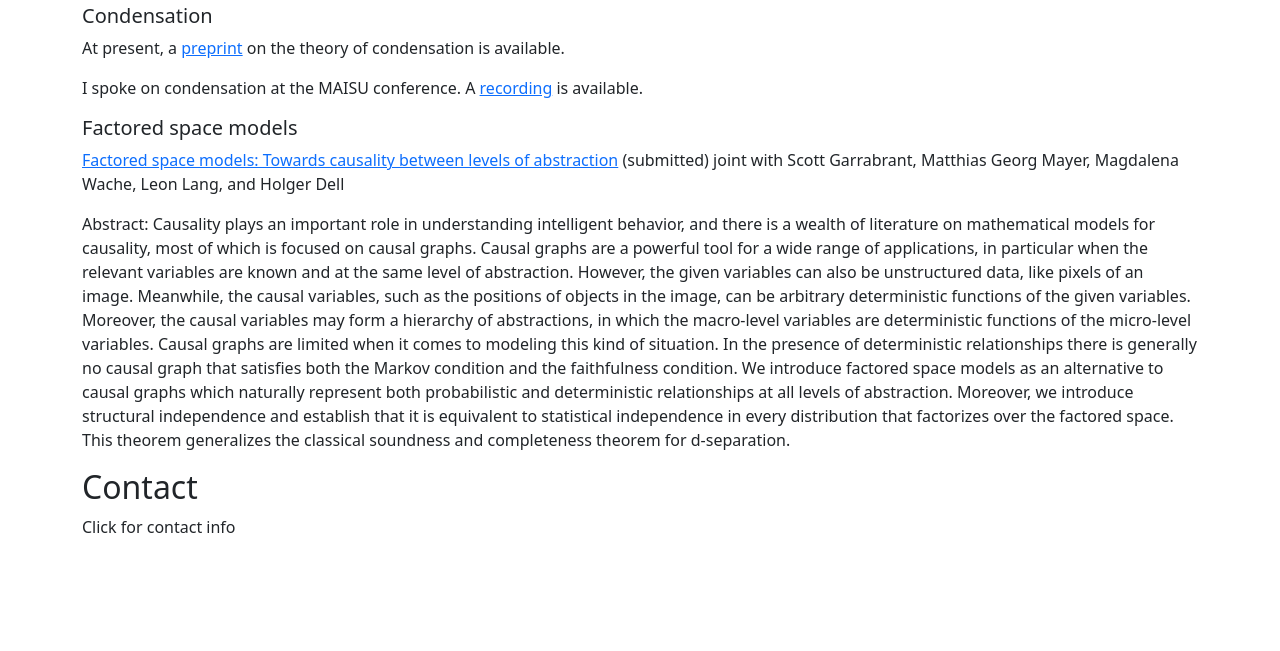
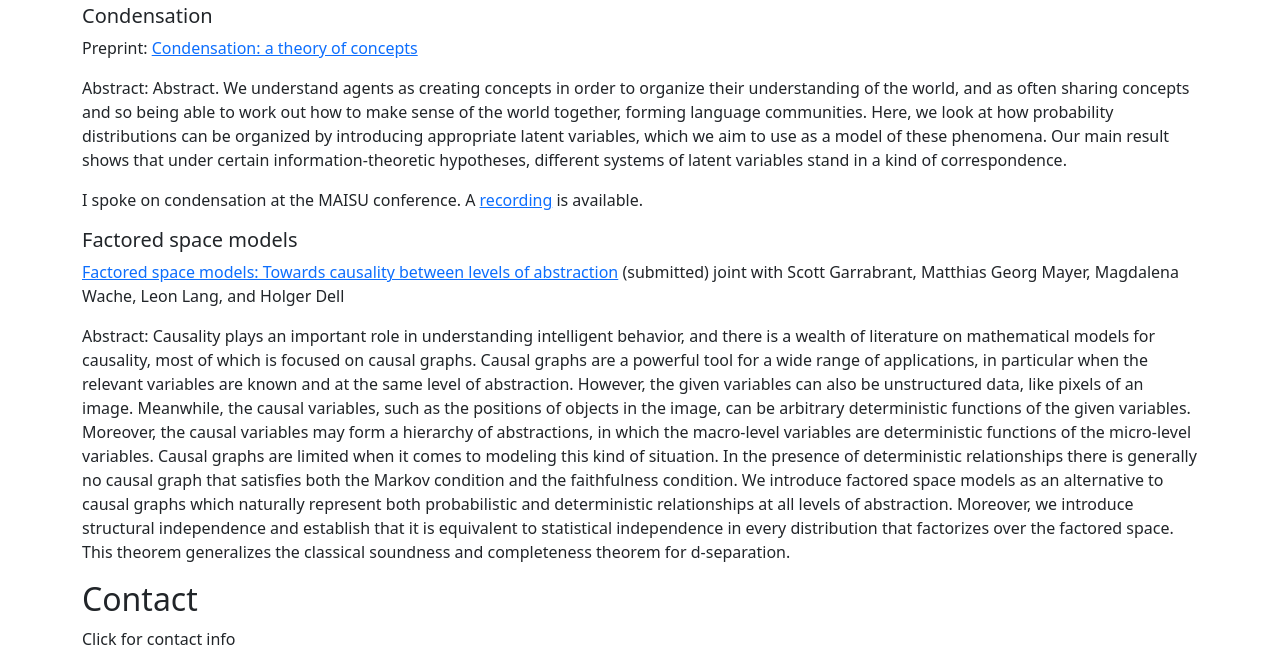
Before and after one commit to SamEisenstat/SamEisenstat.github.io, a plain HTML site: page docs/index.html in a window 1280 px wide. Shown: the part 234-885 px from the top of the page. Before the commit the page ends 800 px from the top, so only its background shows below. Drawn offline with nearby package versions, Linux system fonts and the light colour scheme.

Commit message:
Update main page on condensation.

```diff
--- a/docs/index.html
+++ b/docs/index.html
@@ -34,7 +34,10 @@
         Condensation
       </h3>
       <p>
-      At present, a <a href="doc/condensation-25-07.pdf">preprint</a> on the theory of condensation is available.
+      Preprint: <a href="doc/condensation-25-07.pdf">Condensation: a theory of concepts</a>
+      </p>
+      <p>
+      Abstract: Abstract. We understand agents as creating concepts in order to organize their understanding of the world, and as often sharing concepts and so being able to work out how to make sense of the world together, forming language communities. Here, we look at how probability distributions can be organized by introducing appropriate latent variables, which we aim to use as a model of these phenomena. Our main result shows that under certain information-theoretic hypotheses, different systems of latent variables stand in a kind of correspondence.
       </p>
       <p>
       I spoke on condensation at the MAISU conference. A <a href="https://www.youtube.com/watch?v=89GGuVFidkk">recording</a> is available.
```
